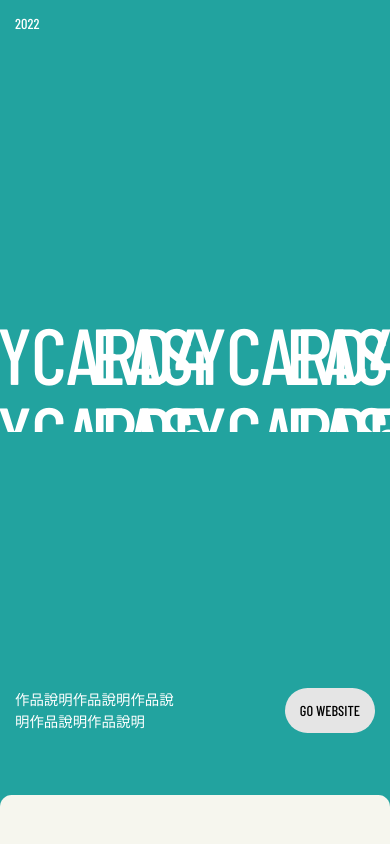
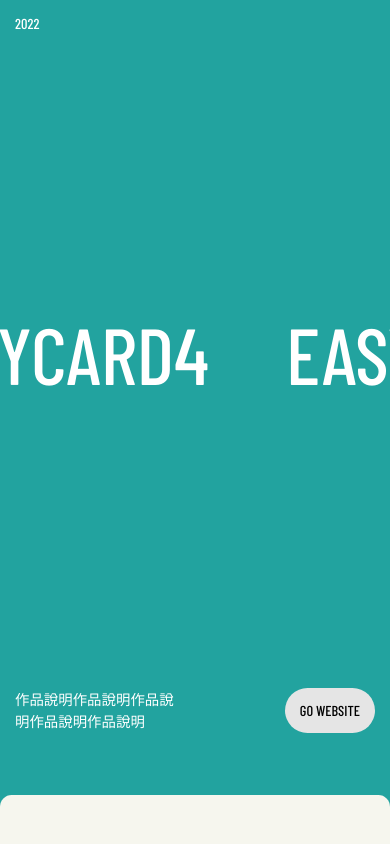
Before and after one commit to jiayuislolicon/2023portfolio, a React (Vite) app: page / in a window 390 px wide. Shown: the part 3050-3894 px from the top of the page. Built offline with nearby package versions, Linux system fonts and the light colour scheme.

Commit message:
fix: work item display in mobile

```diff
--- a/src/layouts/Works/index.tsx
+++ b/src/layouts/Works/index.tsx
@@ -79,7 +79,7 @@ const Works = ({ width }: Props) => {
 						</span>
 					</div>
 					<div className='absolute top-1/2 -translate-y-[15vw] h-0 z-[2] w-full lg:-translate-y-[5vw]'>
-						<div className='overflow-hidden w-full h-[30vw] lg:h-[10vw]'>
+						<div className='overflow-hidden w-full h-[22vw] lg:h-[10vw]'>
 							<div
 								style={{ transform: `translateY(${workIndex * -20}%)` }}
 								className='transition-transform duration-500'
@@ -95,14 +95,19 @@ const Works = ({ width }: Props) => {
 										className='flex animate-marquee w-[200%]'
 										key={`works-title-${string}`}
 									>
-										{Array.from({ length: 4 }).map((_, index) => (
-											<h3
-												className='text-white leading-none w-1/4'
-												key={`works-title-marquee-${string}-${index}`}
-											>
-												{string}
-											</h3>
-										))}
+										{Array.from({ length: width < 1024 ? 2 : 4 }).map(
+											(_, index) => (
+												<h3
+													className={clsx(
+														"text-white leading-none",
+														width < 1024 ? "w-1/2" : "w-1/4"
+													)}
+													key={`works-title-marquee-${string}-${index}`}
+												>
+													{string}
+												</h3>
+											)
+										)}
 									</div>
 								))}
 							</div>
```
